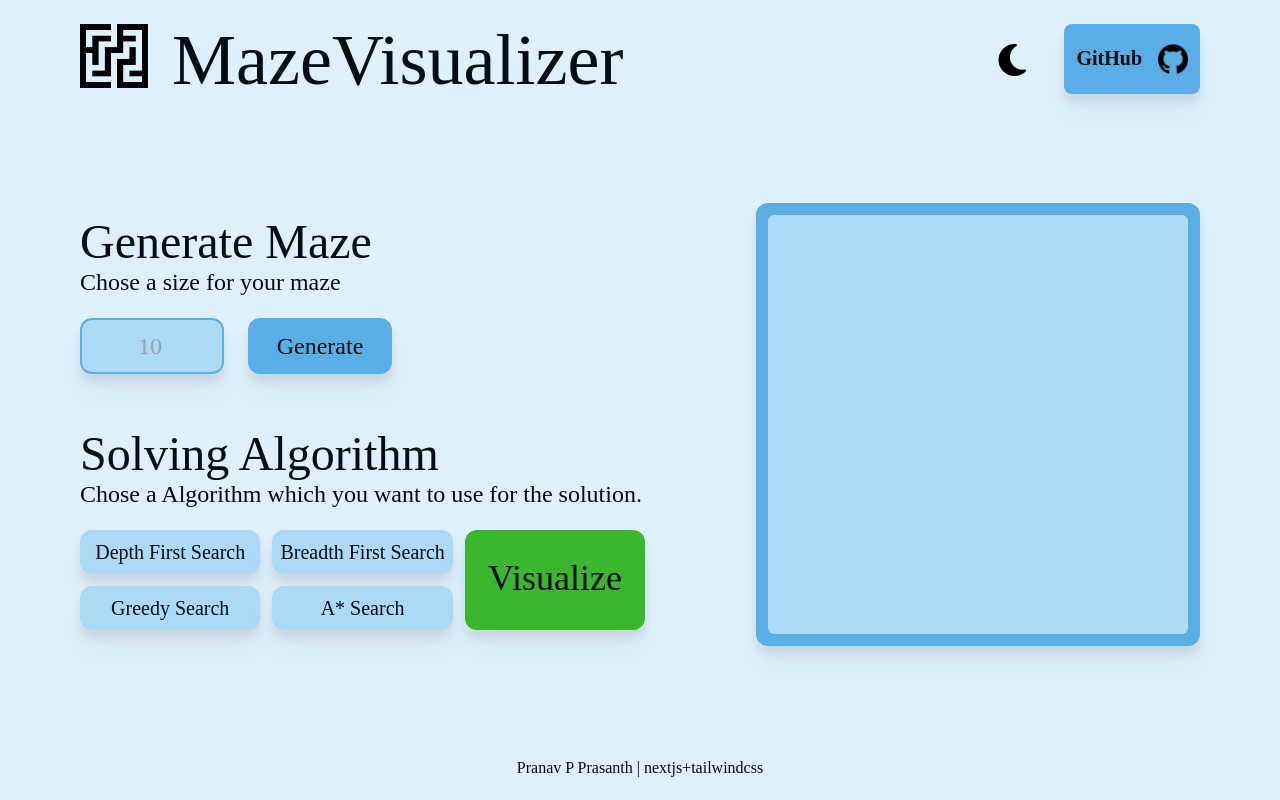
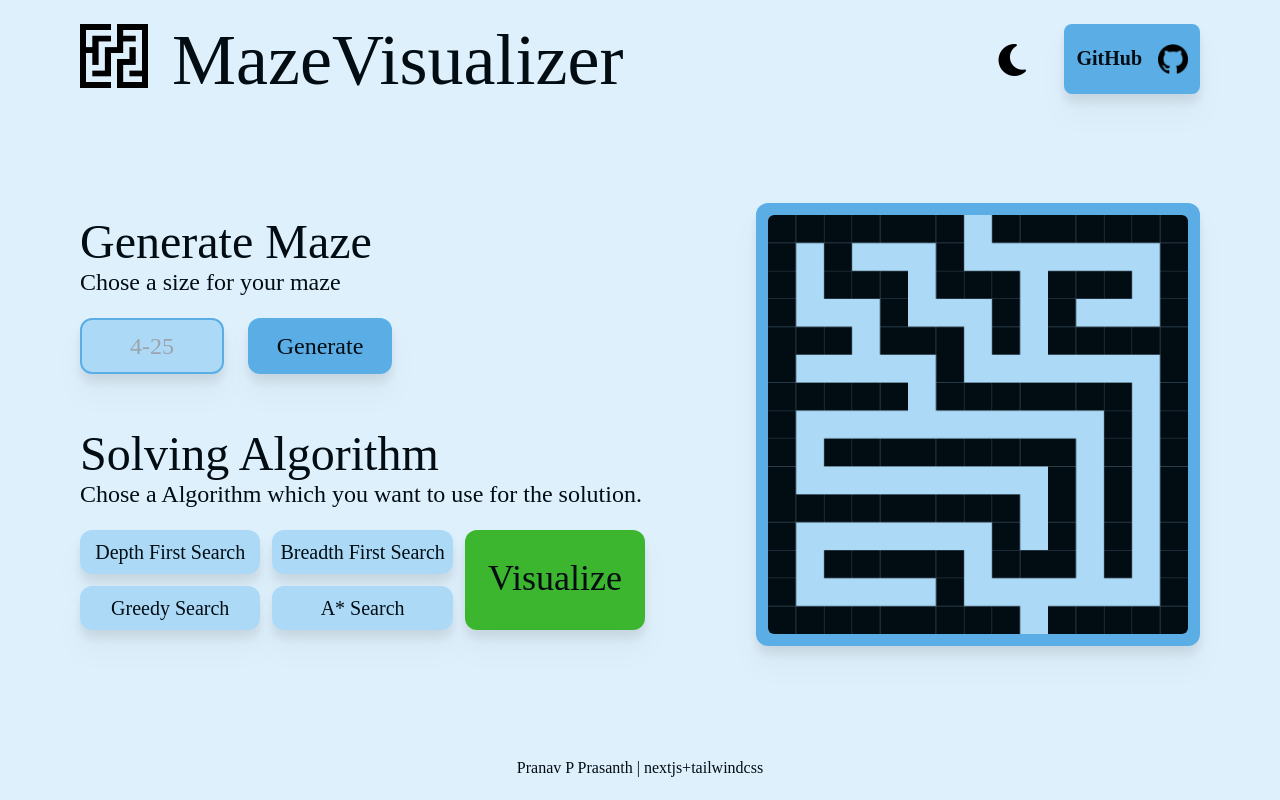
Before and after one commit to Pranav-Official/maze-solver-web, a Next.js app: page / in a window 1280 px wide. Built offline with nearby package versions, Linux system fonts and the light colour scheme; a web font is replaced by a local one.

Commit message:
canvas was made, a mock mazes was drawn

```diff
--- a/app/canvas.tsx
+++ b/app/canvas.tsx
@@ -1,8 +1,83 @@
 import React from "react";
-import useRef from "react";
+import {useRef, useEffect} from "react";
 
-const canvas = () => {
+const Canvas = () => {
   const canvasRef = useRef<HTMLCanvasElement | null >(null);
+
+
+
+  const maze = [
+    [1, 1, 1, 1, 1, 1, 1, 0, 1, 1, 1, 1, 1, 1, 1],
+    [1, 0, 1, 0, 0, 0, 1, 0, 0, 0, 0, 0, 0, 0, 1],
+    [1, 0, 1, 1, 1, 0, 1, 1, 1, 0, 1, 1, 1, 0, 1],
+    [1, 0, 0, 0, 1, 0, 0, 0, 1, 0, 1, 0, 0, 0, 1],
+    [1, 1, 1, 0, 1, 1, 1, 0, 1, 0, 1, 1, 1, 1, 1],
+    [1, 0, 0, 0, 0, 0, 1, 0, 0, 0, 0, 0, 0, 0, 1],
+    [1, 1, 1, 1, 1, 0, 1, 1, 1, 1, 1, 1, 1, 0, 1],
+    [1, 0, 0, 0, 0, 0, 0, 0, 0, 0, 0, 0, 1, 0, 1],
+    [1, 0, 1, 1, 1, 1, 1, 1, 1, 1, 1, 0, 1, 0, 1],
+    [1, 0, 0, 0, 0, 0, 0, 0, 0, 0, 1, 0, 1, 0, 1],
+    [1, 1, 1, 1, 1, 1, 1, 1, 1, 0, 1, 0, 1, 0, 1],
+    [1, 0, 0, 0, 0, 0, 0, 0, 1, 0, 1, 0, 1, 0, 1],
+    [1, 0, 1, 1, 1, 1, 1, 0, 1, 1, 1, 0, 1, 0, 1],
+    [1, 0, 0, 0, 0, 0, 1, 0, 0, 0, 0, 0, 0, 0, 1],
+    [1, 1, 1, 1, 1, 1, 1, 1, 1, 0, 1, 1, 1, 1, 1]
+  ];
+
+  useEffect(() => {
+    if (!canvasRef) {
+      return;
+    }
+
+    const resizeCanvas = () => {
+      const canvas = canvasRef.current;
+      if (!canvas) return;
+      const container = canvas.parentElement;
+      if (!container) return;
+
+      canvas.width = container.offsetWidth;
+      canvas.height = container.offsetHeight;
+    };
+
+
+
+    const draw = () => {
+      const canvas = canvasRef.current;
+      if (!canvas) return;
+      const ctx = canvas.getContext("2d");
+      if (!ctx) return;
+      const width = canvas.width;
+      const height = canvas.height;
+      ctx.strokeStyle = '#020C13';
+      ctx.fillStyle = '#020C13';
+      const sq_width = width / maze[0].length;
+
+      for(let i = 0; i < maze.length; i++) {
+        for(let j = 0; j < maze[i].length; j++) {
+          if(maze[i][j] === 1) {
+            ctx.fillRect(j * sq_width, i * sq_width, sq_width, sq_width);
+          }
+        }
+      }
+
+      console.log(width, height);
+
+    }
+
+    window.addEventListener("resize", resizeCanvas);
+    window.addEventListener("resize", draw);
+    resizeCanvas();
+    draw();
+
+    return () => {
+      window.removeEventListener("resize", resizeCanvas);
+      window.removeEventListener("resize", draw);
+    };
+  }, [canvasRef]);
+
+  return (
+    <canvas className='bg-secondary m-2 md:m-3 2xl:m-4 flex-1 rounded-md ' id='maze' ref={canvasRef}></canvas>
+  )
 }
 
-export default canvas;
+export default Canvas;
--- a/app/page.tsx
+++ b/app/page.tsx
@@ -4,26 +4,33 @@ import maze_logo_dark from "../public/mazelogo-dark.png"
 import moon_icon from "../public/moon-icon.png"
 import sun_icon from "../public/sun-icon.png"
 
-import { Bubblegum_Sans } from 'next/font/google'
+import Canvas from "./canvas";
+
 import Image from 'next/image'
 import { useState, useEffect } from 'react'
 
 export default function Home() {
 
-  const [theme, setTheme] = useState('light')
+
+  const [theme, setTheme] = useState(localStorage.getItem('theme')||'light')
   const [themeIcon, setThemeIcon] = useState(moon_icon)
   const [logoTheme, setLogoTheme] = useState(maze_logo)
 
   useEffect(() => {
     if (theme === 'dark') {
       document.documentElement.classList.add('dark')
+      localStorage.setItem('theme', 'dark')
       setThemeIcon(sun_icon)
       setLogoTheme(maze_logo_dark)
     } else {
       document.documentElement.classList.remove('dark')
+      localStorage.setItem('theme', 'light')
       setThemeIcon(moon_icon)
       setLogoTheme(maze_logo)
     }
+
+    localStorage.setItem('theme', theme)
+
   }, [theme, themeIcon]);
 
   // useEffect(() => {
@@ -71,7 +78,7 @@ export default function Home() {
             <h2 className='text-2xl lg:text-4xl xl:text-5xl '>Generate Maze</h2>
             <p className='text-base lg:text-xl xl:text-2xl font-light '>Chose a size for your maze</p>
             <div className='flex flex-row mt-5'>
-              <input  className='flex flex-row align-middle justify-center text-2xl pl-14 bg-secondary  dark:bg-dark-secondary  rounded-xl w-36 border-2 border-primary drop-shadow-xl' type="text" placeholder="10" id="fname" name="fname"></input>
+              <input  className='flex flex-row align-middle justify-center text-2xl text-center bg-secondary  dark:bg-dark-secondary  rounded-xl w-36 border-2 border-primary drop-shadow-xl' type="text" placeholder="4-25" id="fname" name="fname"></input>
               <button className='flex flex-row align-middle justify-center text-2xl bg-primary dark:text-text rounded-xl p-3 w-36 ml-6 drop-shadow-xl' > Generate</button>
             </div>
           </div>
@@ -81,7 +88,7 @@ export default function Home() {
             <div className='grid grid-cols-3 gap-3 mt-5'>
               <button className='flex flex-row align-middle justify-center text-xs lg:text-base xl:text-xl bg-secondary dark:bg-dark-secondary rounded-xl p-2 drop-shadow-xl'> Depth First Search</button>
               <button className='flex flex-row align-middle justify-center text-xs lg:text-base xl:text-xl bg-secondary dark:bg-dark-secondary rounded-xl p-2 drop-shadow-xl'> Breadth First Search</button>
-              <button className='flex flex-row align-middle justify-center text-base lg:text-3xl xl:text-4xl bg-accent dark:bg-dark-accent dark:text-text rounded-xl p-2 pt-6 xl:pt-7 row-span-2 drop-shadow-xl'> Visualize</button>
+              <button className='flex flex-row align-middle justify-center text-base lg:text-3xl xl:text-4xl bg-accent dark:bg-dark-accent dark:text-text rounded-xl p-2 pt-6 xl:pt-7 row-span-2 drop-shadow-xl'> <p> Visualize</p></button>
               <button className='flex flex-row align-middle justify-center text-xs lg:text-base xl:text-xl bg-secondary dark:bg-dark-secondary rounded-xl p-2 drop-shadow-xl'> Greedy Search</button>
               <button className='flex flex-row align-middle justify-center text-xs lg:text-base xl:text-xl bg-secondary dark:bg-dark-secondary rounded-xl p-2 drop-shadow-xl'> A* Search</button>
 
@@ -89,8 +96,8 @@ export default function Home() {
           </div>
         </div>
         <div className=' flex-1 flex flex-row align-middle mt-5 lg:mt-px'>{/* maze canvas*/}
-          <div className="aspect-square flex flex-col bg-primary mr-auto min-[1000px]:mr-0 ml-auto my-auto w-4/5 rounded-xl min-[2000px]:w-3/5 drop-shadow-xl" id='maze'>
-            <canvas className='bg-secondary m-2 md:m-3 2xl:m-4 flex-1 rounded-md ' id='maze'></canvas>
+          <div className="aspect-square flex flex-col bg-primary mr-auto min-[1000px]:mr-0 ml-auto my-auto w-4/5 rounded-xl min-[2000px]:w-3/5 drop-shadow-xl" >
+            <Canvas />
           </div>
         </div>
       </div>
```
